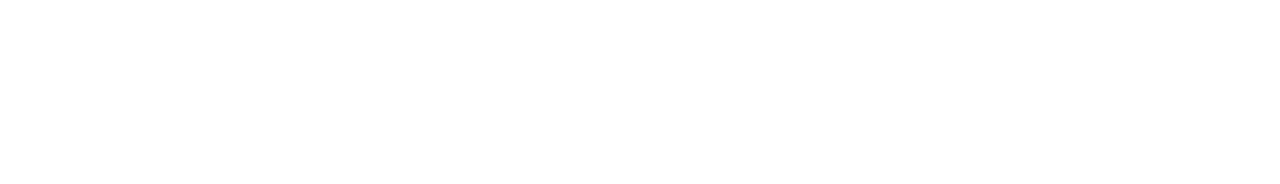
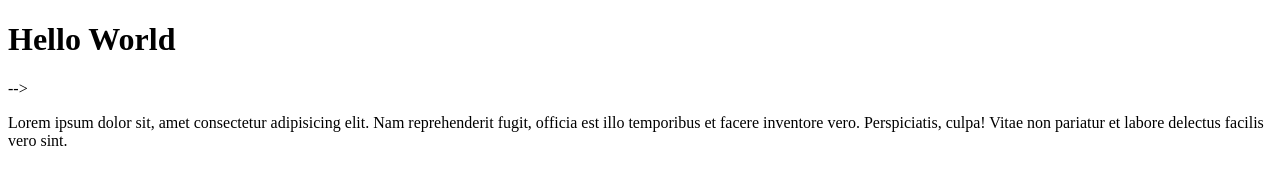
Before and after one commit to MorenoSte/day-1, a plain HTML site: page index.html in a window 1280 px wide. Drawn offline with Linux system fonts and the light colour scheme.

Commit message:
Added Hello Msg

```diff
--- a/index.html
+++ b/index.html
@@ -1,4 +1,19 @@
 <!DOCTYPE html>
+<html>
+    <head>
+        <title>Day 1</title>
+    </head>
+    <Body> <!-- Headers h1-h5 -->
+    <h1> Hello World</h1>--> <p>Lorem ipsum dolor sit, amet consectetur adipisicing elit. Nam reprehenderit fugit, officia est illo temporibus et facere inventore vero. Perspiciatis, culpa! Vitae non pariatur et labore delectus facilis vero sint.</p>
+</Body>
+</html>
+
+
+
+
+
+
+
 <html lang="en">
 <head>
     <meta charset="UTF-8">
```
